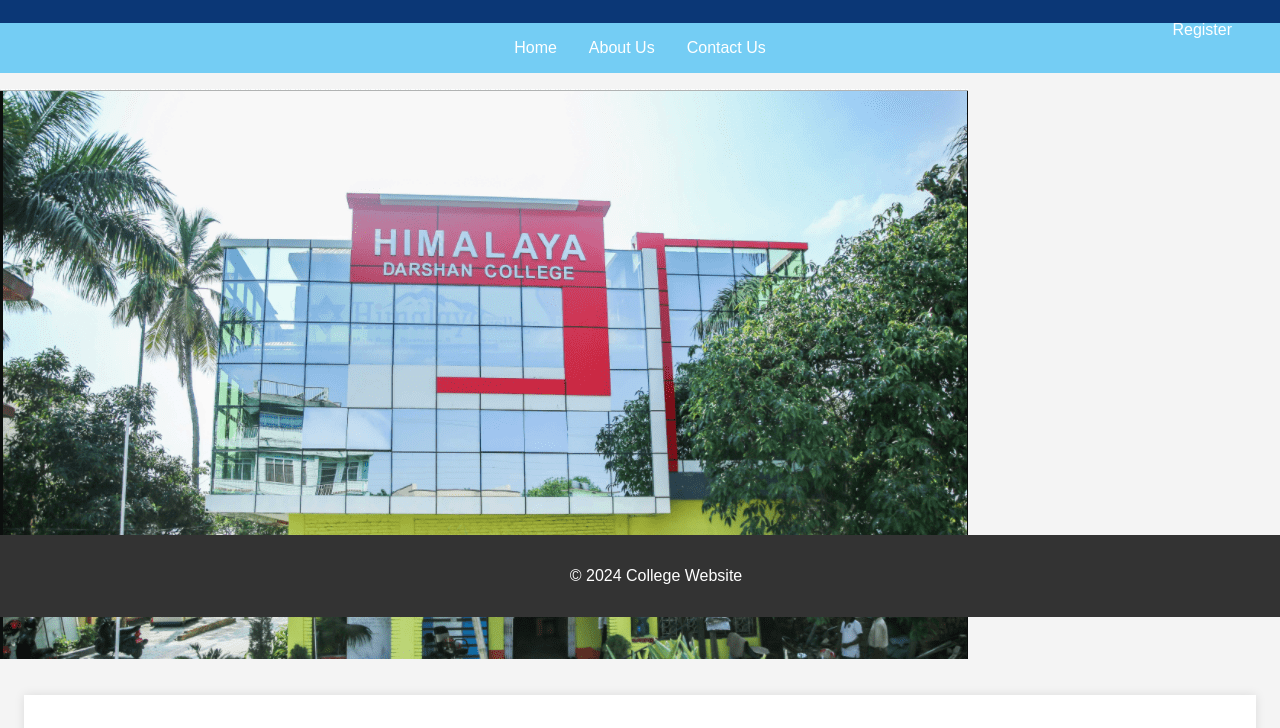
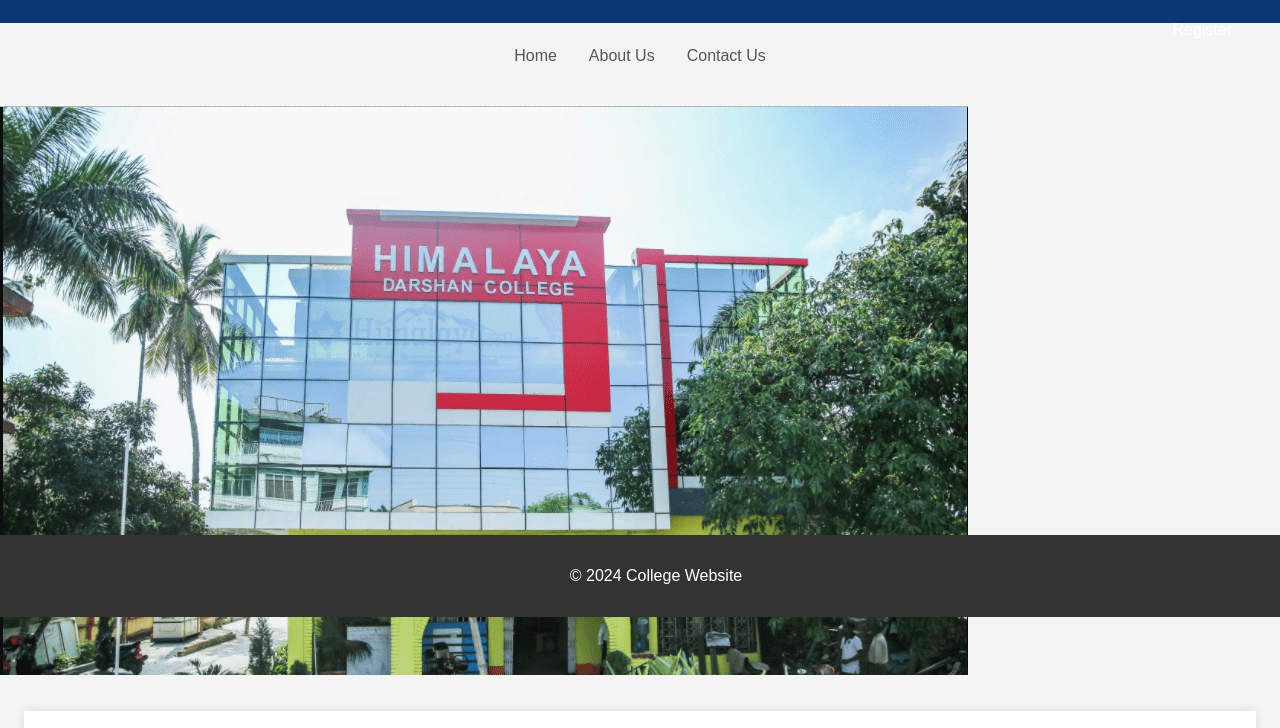
Before and after one commit to DemonicBeast0/College-website-try, a plain HTML site: page index.html in a window 1280 px wide. Shown: the part 183-911 px from the top of the page. Drawn offline with Linux system fonts and the light colour scheme.

Commit message:
a little changed

```diff
--- a/index.html
+++ b/index.html
@@ -11,25 +11,53 @@
             padding: 0;
             background-color: #f4f4f4;
         }
+
         header {
             background-color: #0b3776;
             color: #fff;
             padding: 1rem;
             text-align: center;
         }
+
         nav {
             display: flex;
             justify-content: center;
             background-color: #74cdf4;
         }
+
         nav a {
             color: #fff;
             padding: 1rem;
             text-decoration: none;
         }
+
         nav a:hover {
-            background-color: #555;
+            background-color: #66aee4;
         }
+
+        nav {
+            background-color: #f4f4f4;
+            padding: 0.5rem 2rem;
+        }
+
+        nav ul {
+            list-style: none;
+            padding: 0;
+            margin: 0;
+            display: flex;
+            justify-content: space-between;
+        }
+
+        nav ul li {
+            margin: 0;
+        }
+
+        nav ul li a{
+            text-decoration: none;
+            color: #555;
+            display: block;
+        }
+
         .container {
             max-width: 1200px;
             margin: 2rem auto;
@@ -62,12 +90,16 @@
         <h1>HIMALAYA DARSHAN COLLEGE</h1>
     </header>
     <nav>
-        <a href="#home">Home</a>
-        <a href="aboutus.html">About Us</a>
-        <a href="contact.html">Contact Us</a>
+        <ul>
+
+            <li><a href="#home">Home</a></li>
+            <li><a href="aboutus.html">About Us</a></li>
+            <li><a href="contact.html">Contact Us</a> </li>
             <div class="register">
                 <a href="register.html" target="_blank">Register</a>
             </div>
+
+        </ul>
     </nav>
 
         <p><img src="1.png"></p>
```
Also changed, not shown: try.html (+3 -3 lines). Lines whose indentation alone changed are shown as unchanged.
